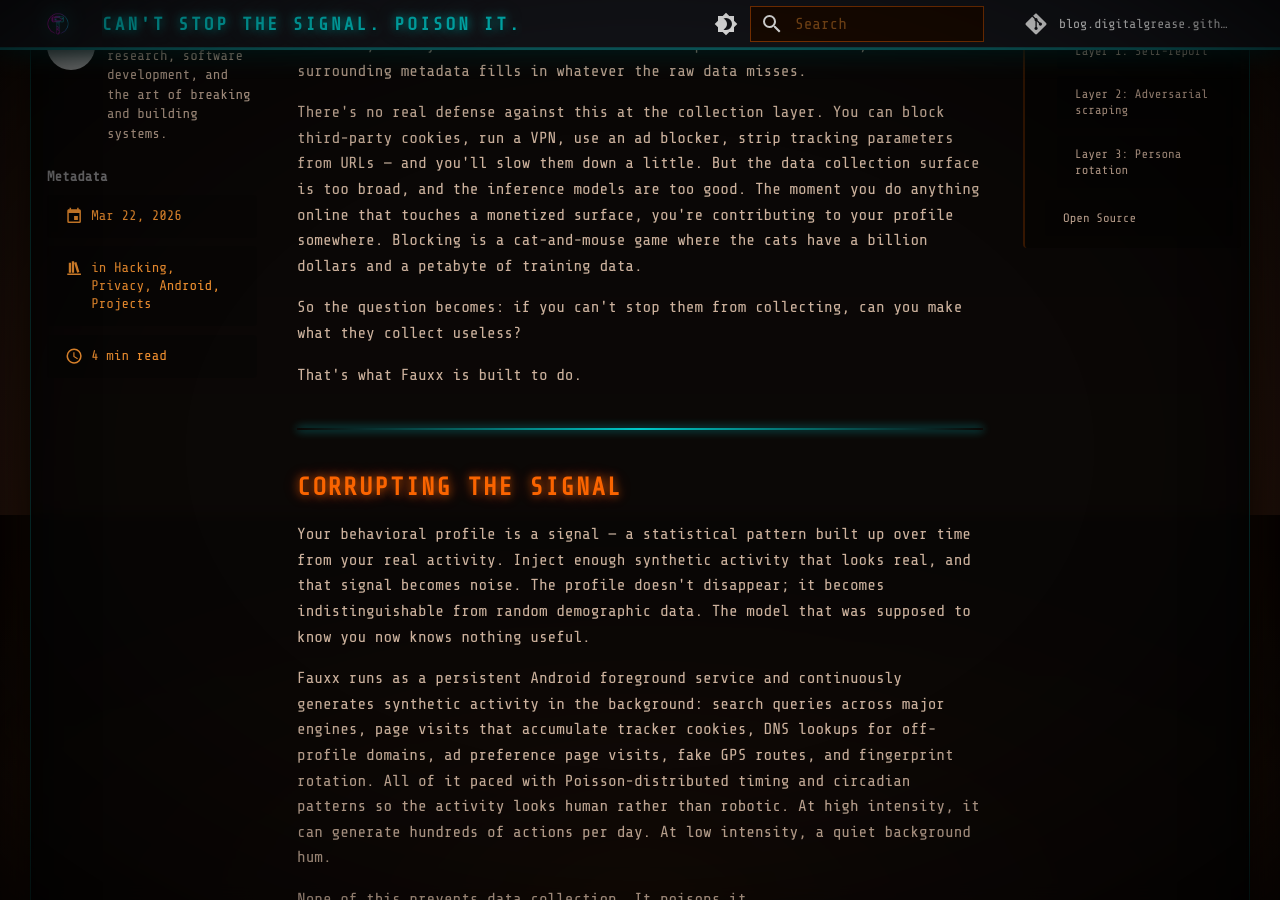
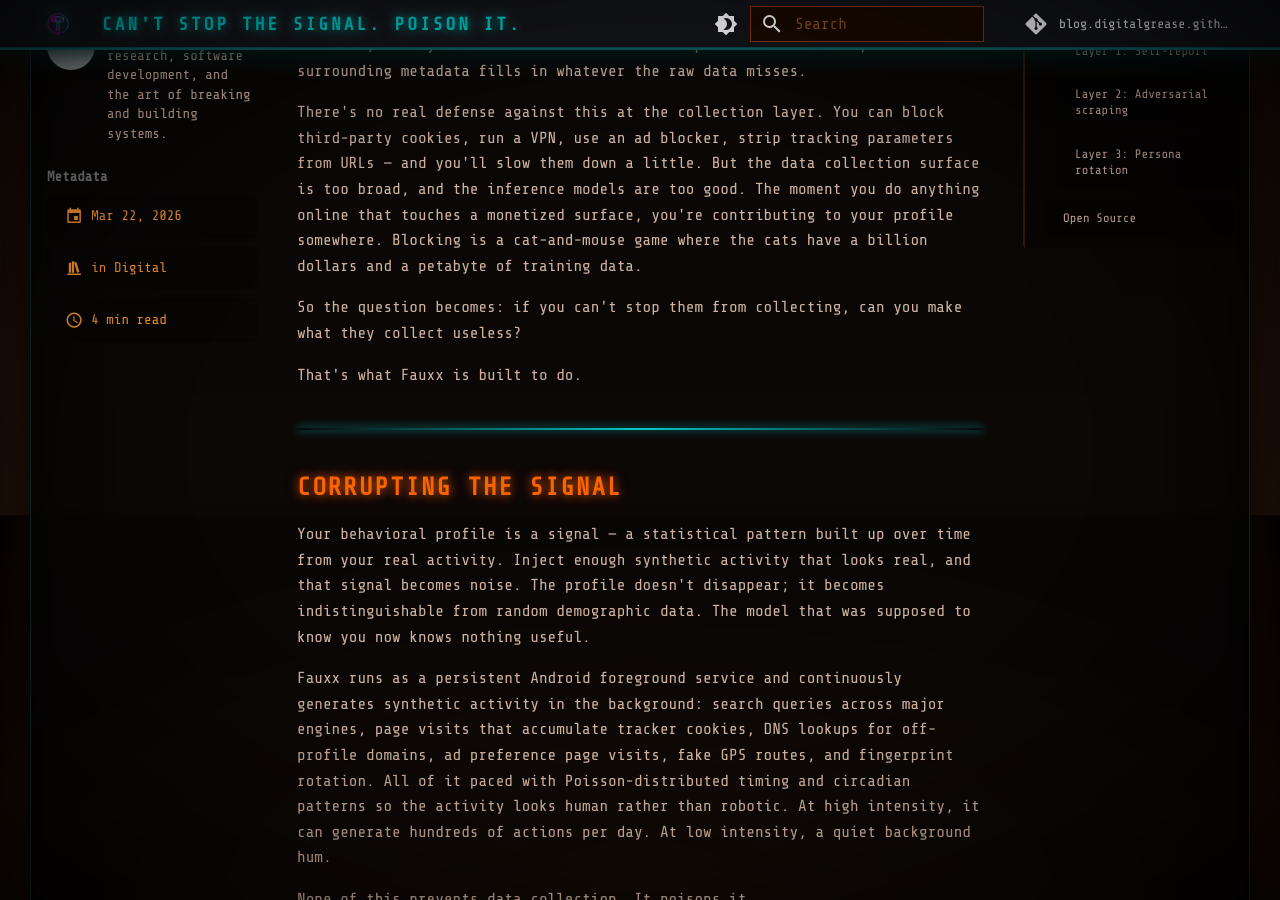
Before and after one commit to digital-grease/blog.digitalgrease.github.io, an MkDocs documentation site: the page built from docs/posts/posts/fauxx-cant-stop-the-signal.md, in a window 1280 px wide and 900 px high, scrolled down 385 px. Built offline with MkDocs 1.6.1 and Material for MkDocs 9.7.7, drawn with Linux system fonts in a browser that asks for light colours; comment, search, counter and statistics services are not loaded; grey boxes are pictures that could not be loaded.

Commit message:
post categories

```diff
--- a/docs/posts/posts/fauxx-cant-stop-the-signal.md
+++ b/docs/posts/posts/fauxx-cant-stop-the-signal.md
@@ -4,10 +4,7 @@ slug: fauxx-cant-stop-the-signal
 authors:
   - digitalgrease
 categories:
-  - Hacking
-  - Privacy
-  - Android
-  - Projects
+  - Digital
 tags:
   - fauxx
   - privacy
```
Also changed, not shown: docs/posts/posts/welcome-to-the-forge.md (+0 -2 lines).
